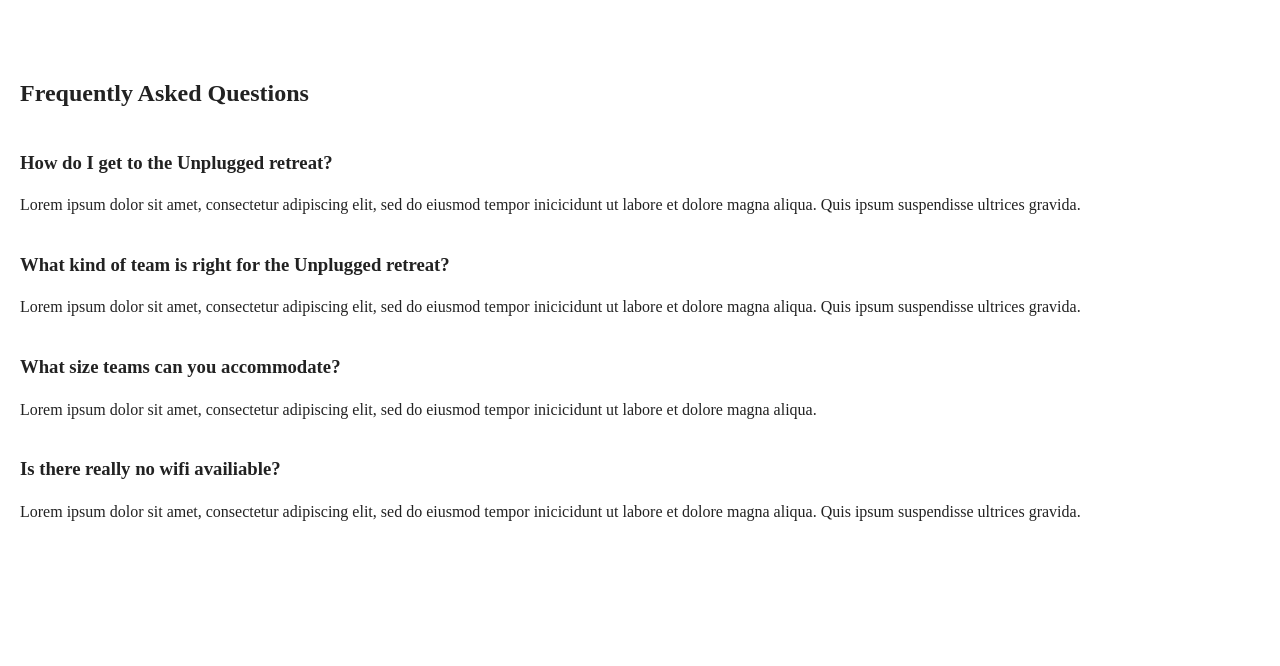
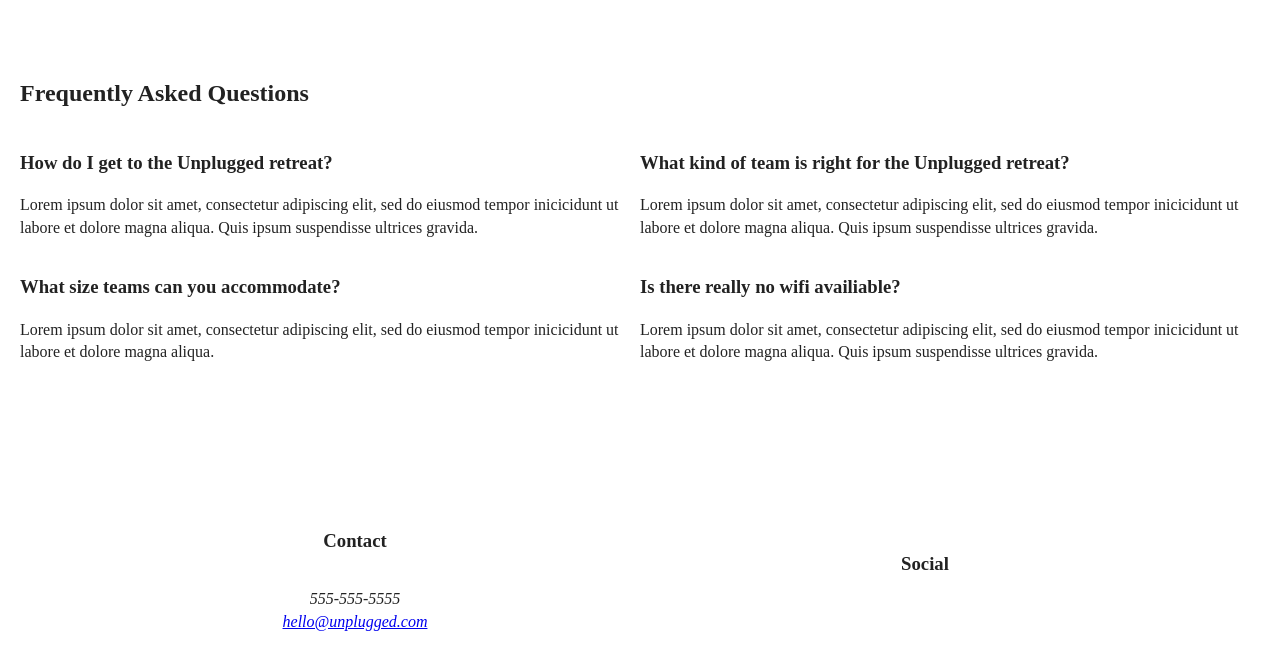
Before and after one commit to DOdric-B-Sykes/Unplugged_project, a website: page faq/index.html in a window 1280 px wide. Shown: the part 77-743 px from the top of the page. Drawn offline with Linux system fonts and the light colour scheme.

Commit message:
updated css and index pages

```diff
--- a/css/main.css
+++ b/css/main.css
@@ -407,6 +407,19 @@ footer .social p {
 
 }
 
+.faq-section {
+  display: flex;
+  justify-content: center;
+  align-items: center;
+  flex-flow: row wrap;
+
+}
+
+.faq-content, .faq-content-wrapper, .faq-heading, .faq-section {
+  width: 100%;
+
+}
+
 /* ==========================================================================
    Helper classes
    ========================================================================== */
@@ -583,6 +596,11 @@ footer .social {
 
 }
 
+.contact-wrapper {
+width: 85%;
+
+}
+
 .contact-section .contact-wrapper h2 {
   width: 100%;
 
@@ -591,19 +609,24 @@ footer .social {
 .contact-content {
   display: flex;
   justify-content: center;
-  align-items: center;
+  align-items: flex-start;
   flex-flow: row nowrap;
   width: 100%;
 
 }
 
 .General-info, .Facilitator-contact {
+  padding-left: 60px;
   width: 50%;
 
 }
 
 /****** FAQ Page *****/
 
+.faq-entries {
+  width: 50%;
+
+}
 
 }
 
--- a/faq/index.html
+++ b/faq/index.html
@@ -42,6 +42,7 @@
           <div class="faq-heading">
             <h2> Frequently Asked Questions </h2>
           </div>
+          <div class="faq-section">
             <div class="faq-entries">
               <h3> How do I get to the Unplugged retreat? </h3>
               <p> Lorem ipsum dolor sit amet, consectetur adipiscing elit, sed do eiusmod tempor inicicidunt ut labore et dolore magna aliqua. Quis ipsum suspendisse ultrices gravida. </p>
@@ -57,6 +58,7 @@
             <div class="faq-entries">
               <h3> Is there really no wifi availiable? </h3>
               <p> Lorem ipsum dolor sit amet, consectetur adipiscing elit, sed do eiusmod tempor inicicidunt ut labore et dolore magna aliqua. Quis ipsum suspendisse ultrices gravida. </p>
+            </div>
           </div>
         </div> <!----faq content wrapper ends here-->
       </section>
```
Lines whose indentation alone changed are shown as unchanged.
